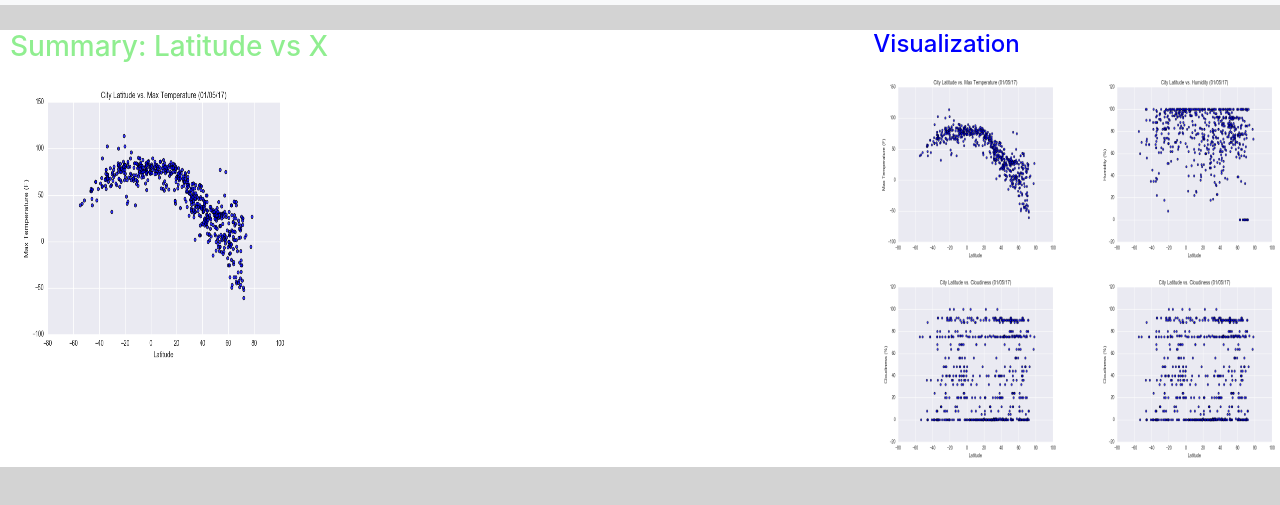
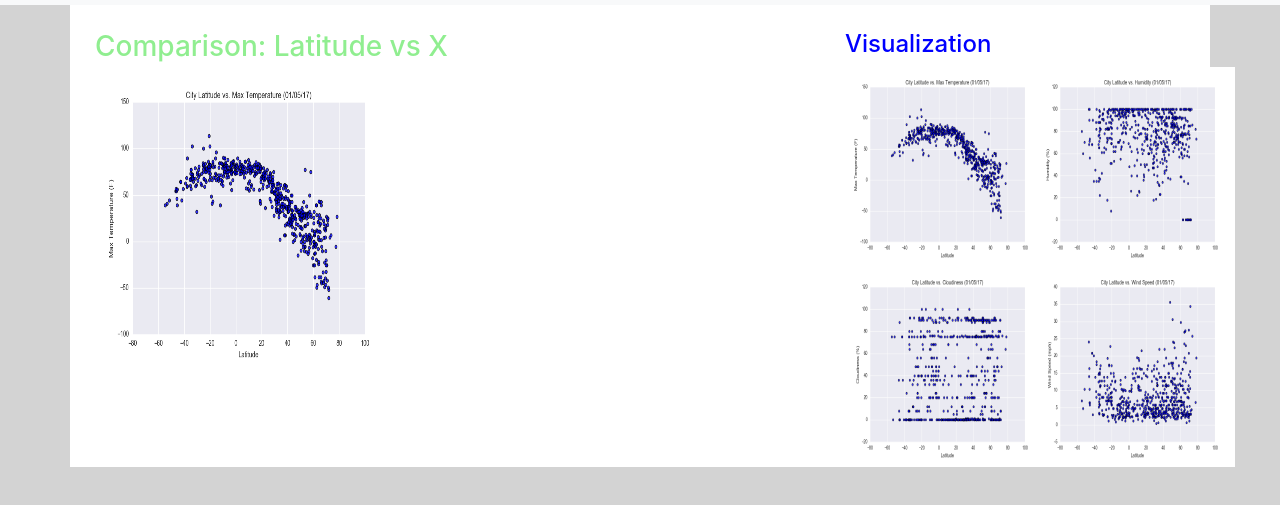
Before and after one commit to kenaj93/Web-Design-Challenge, a plain HTML site: page Instructions/comparison.html in a window 1280 px wide. Shown: the part 51-556 px from the top of the page. Drawn offline with nearby package versions, Linux system fonts and the light colour scheme.

Commit message:
comparison page

```diff
--- a/Instructions/index.html
+++ b/Instructions/comparison.html
@@ -3,7 +3,7 @@
 
 <head>
   <meta charset="UTF-8">
-  <title>Web Challenge</title>
+  <title>Comparison</title>
 
 <!-- CSS only -->
 <link rel="stylesheet" href="https://stackpath.bootstrapcdn.com/bootstrap/4.5.2/css/bootstrap.min.css" integrity="sha384-JcKb8q3iqJ61gNV9KGb8thSsNjpSL0n8PARn9HuZOnIxN0hoP+VmmDGMN5t9UJ0Z" crossorigin="anonymous">
@@ -48,10 +48,10 @@
     </div>
   </nav>
 
-  <container>
+  <div class="container content bg-white">
     <div class="row">
         <div id="leftbox"class="col-md-8">
-<h3> Summary: Latitude vs X</h3>
+<h3> Comparison: Latitude vs X</h3>
 <img src="Resources/assets/images/Fig1.png" id="leftimage"/>
 
 
@@ -83,7 +83,7 @@
     </div>
 
     <div class="col-md-6">
-        <img src="Resources/assets/images/Fig3.png" id="rightimage"/>
+        <img src="Resources/assets/images/Fig4.png" id="rightimage"/>
 
 
    </div>
@@ -92,39 +92,11 @@
    </div>
     </div>
 
-
-
-
-
     </div>
-
-
-
-
-
-
-
-
-
-
-
-
-
-
-
-
 
 
   </container>
 
 
-
-
-
-
-
-
-
-
  </body>
  </html>
```
